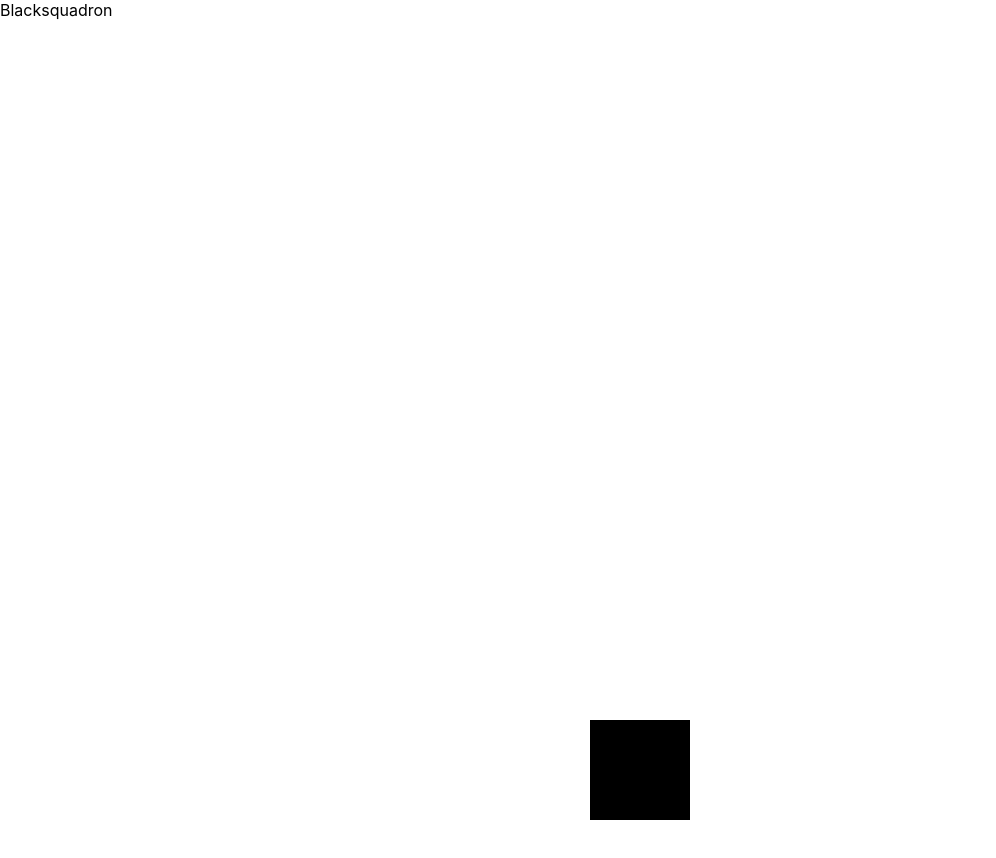
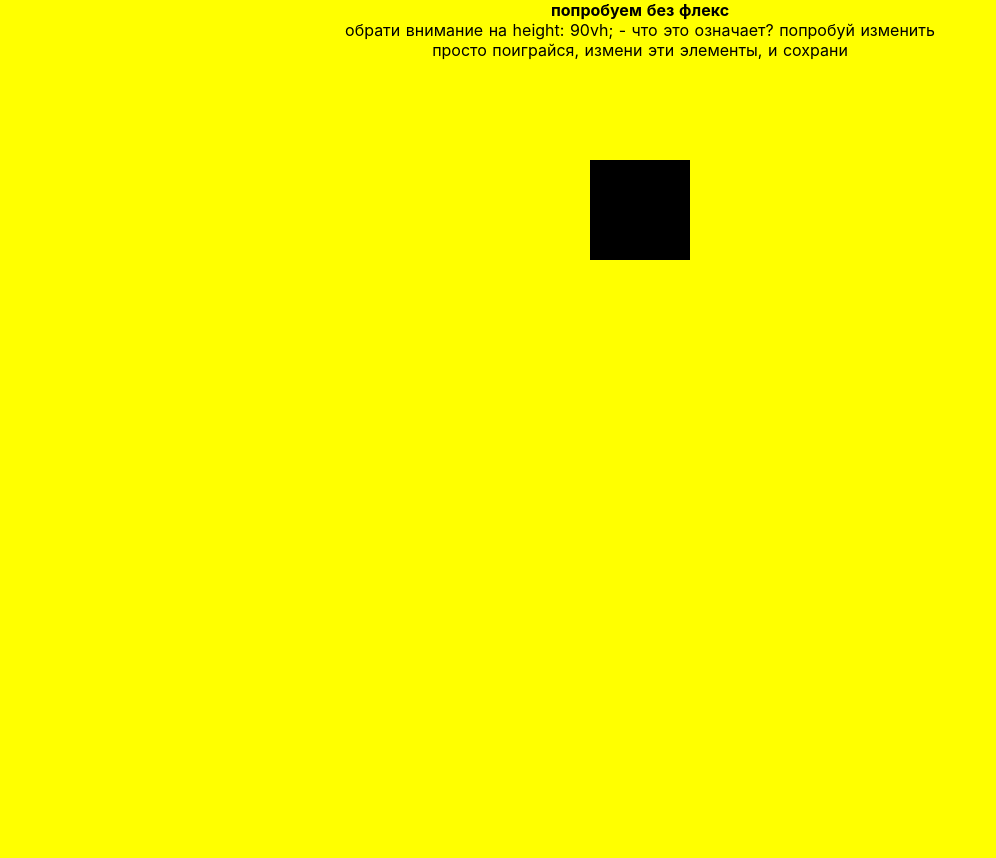
Before and after one commit to almaz73/FatherAndSon, a Nuxt app: page /Task2 in a window 1280 px wide. Shown: the top 858 px of the page, without its empty margins (0-996 px from the left). Before the commit the page ends 800 px from the top, so only its background shows below. Built offline with nearby package versions, Linux system fonts and the light colour scheme.

Commit message:
from far away

```diff
--- a/pages/Task2.vue
+++ b/pages/Task2.vue
@@ -1,6 +1,8 @@
 <template>
-  <div>
-    <div>Blacksquadron</div>
+  <div class="root-div">
+    <h4>попробуем без флекс</h4>
+    обрати внимание на  height: 90vh; - что это означает? попробуй изменить <br>
+    просто поиграйся, измени эти элементы, и сохрани
     <div class="New-area">
       <div class="blackrectangle"></div>
     </div>
@@ -14,21 +16,19 @@
 </script>
 
 <style scoped>
-  h2 {
-    top: 20px;
+
+  .root-div {
     text-align: center;
+    background: yellow
   }
 
   .New-area {
-    width: 100%;
-    height: 100%;
-    position: fixed;
-    display: flex;
-    align-items: end;
-    justify-content: center;
+    width: 100vw;
+    height: 90vh;
   }
 
   .blackrectangle {
+    margin: 100px auto;
     background: black;
     width: 100px;
     height: 100px;
```
